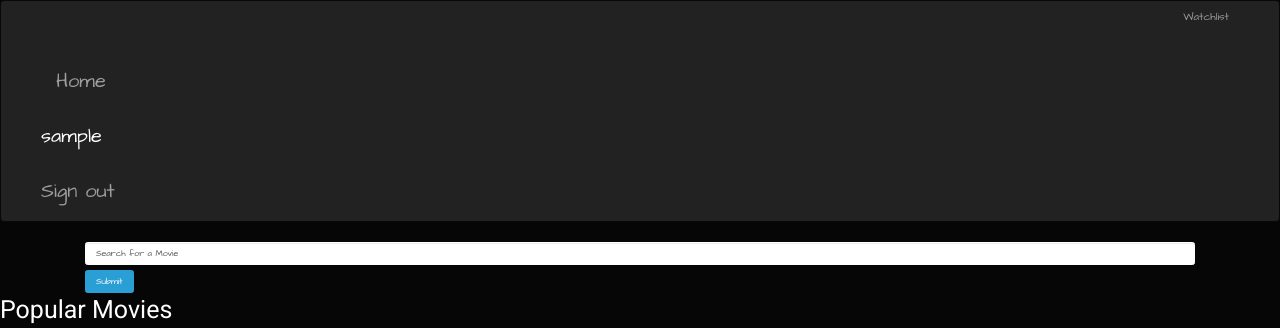
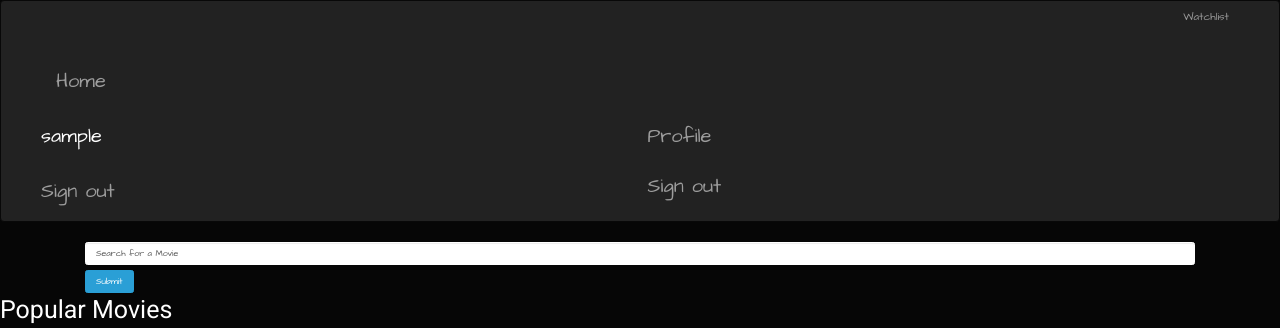
Before and after one commit to BrianNgeno/Movie_Api, a Flask app: template app/templates/index.html in a window 1280 px wide. Shown: the top 328 px of the page. Run offline with Flask 2, Linux system fonts and the light colour scheme; a user stored in the database is signed in; tables that the repository leaves empty hold one stand-in row (values such as "Sample post"); the template is opened without the code that fills it: most values are stand-ins (such as "Sample title", 1, 10 or a date in 2020); some libraries are stand-ins or nearby versions.

Commit message:
added the user profile link to the navigationbar

```diff
--- a/app/templates/navbar.html
+++ b/app/templates/navbar.html
@@ -21,5 +21,13 @@
             <li><a href="{{url_for('auth.login')}}">Sign in</a></li>
             {%endif%}
           </ul>
+          <ul class="nav navbar-nav navbar-right">
+            {% if current_user.is_authenticated %}
+            <li><a href="{{url_for('main.profile',uname=current_user.username)}}">Profile</a></li>
+            <li><a href="{{url_for('auth.logout')}}">Sign out</a></li>
+            {% else %}
+            <li><a href="{{url_for('auth.login')}}">Sign in</a></li>
+            {%endif%}
+          </ul>
     </div>
 </div>
```
